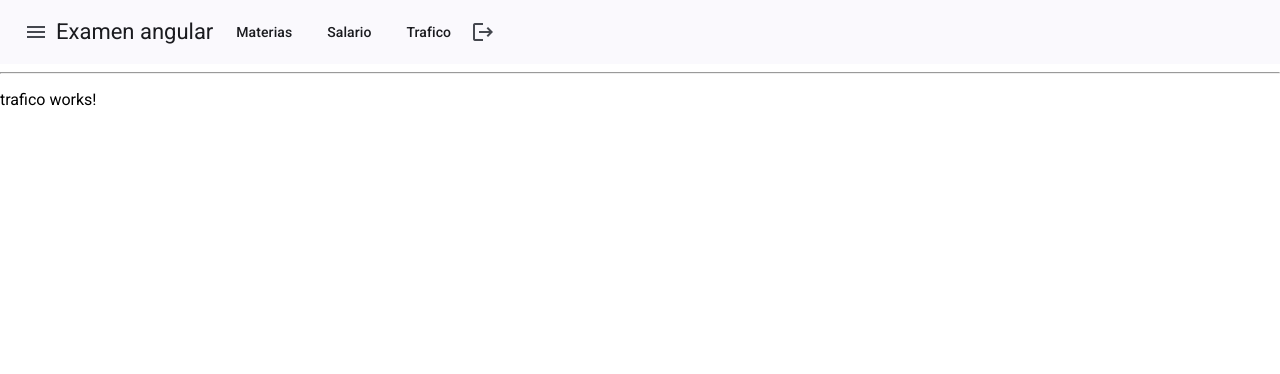
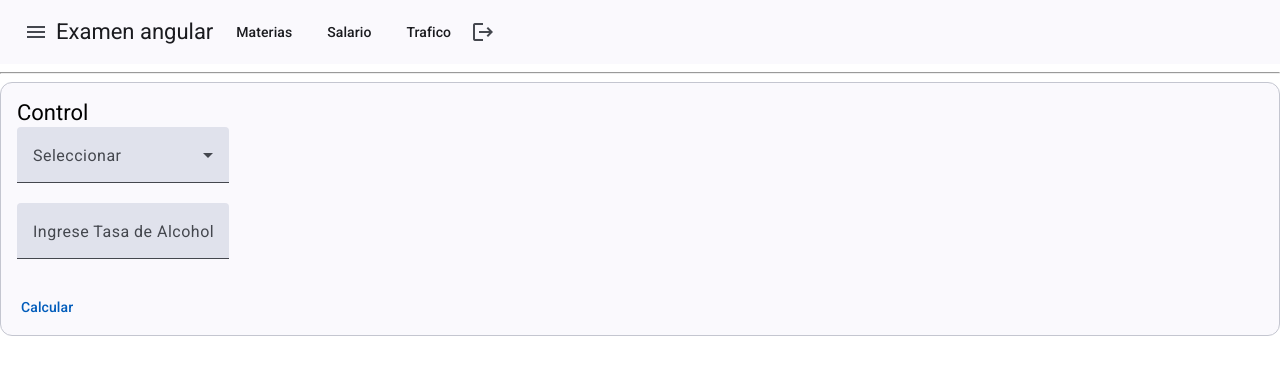
Before and after one commit to germanval/ang, an Angular app: page /principal/trafico in a window 1280 px wide. Shown: the top 374 px of the page. Built offline with nearby package versions, Linux system fonts and the light colour scheme.

Commit message:
pregunta 4 terminada

```diff
--- a/src/app/principal/trafico/trafico.component.html
+++ b/src/app/principal/trafico/trafico.component.html
@@ -1 +1,32 @@
-<p>trafico works!</p>
+<mat-card appearance="outlined">
+    <mat-card-header>
+      <mat-card-title>Control</mat-card-title>
+    </mat-card-header>
+
+    <mat-card-content>
+      <mat-form-field class="example-form-field">
+        <mat-label>Seleccionar</mat-label>
+        <mat-select #vehiculoInput>
+          <mat-option value="coche">Coche (0.5 g/l)</mat-option>
+          <mat-option value="moto">Moto (0.3 g/l)</mat-option>
+          <mat-option value="camion">Camión (0.3 g/l)</mat-option>
+          <mat-option value="autobus">Autobús (0.2 g/l)</mat-option>
+        </mat-select>
+      </mat-form-field>
+    </mat-card-content>
+
+    <mat-card-content>
+      <mat-form-field class="example-form-field">
+        <mat-label>Ingrese Tasa de Alcohol</mat-label>
+        <input matInput type="number" #alcoholInput step="0.01">
+      </mat-form-field>
+    </mat-card-content>
+
+    <mat-card-actions>
+      <button mat-button (click)="calcular(vehiculoInput.value, alcoholInput.value)">Calcular</button>
+    </mat-card-actions>
+
+    <mat-card-content *ngIf="resultado !== null">
+      <h3>{{ resultado }}</h3>
+    </mat-card-content>
+  </mat-card>
--- a/src/app/principal/trafico/trafico.component.ts
+++ b/src/app/principal/trafico/trafico.component.ts
@@ -1,13 +1,39 @@
 import { Component } from '@angular/core';
 import { MaterialModule } from '../../angular-material/material/material.module';
+import { CommonModule } from '@angular/common';
 
 @Component({
   selector: 'app-trafico',
   standalone: true,
-  imports: [MaterialModule],
+  imports: [MaterialModule,CommonModule],
   templateUrl: './trafico.component.html',
   styleUrl: './trafico.component.css'
 })
 export class TraficoComponent {
 
+  resultado: string | null = null;
+
+  private limites: { [key: string]: number } = {
+    coche: 0.5,
+    moto: 0.3,
+    camion: 0.3,
+    autobus: 0.2
+  };
+
+  calcular(vehiculo: string, alcohol: string): void {
+    const rango = parseFloat(alcohol);
+
+    if (!vehiculo || isNaN(rango) || rango < 0) {
+      this.resultado = "Por favor ingresar datos validos.";
+      return;
+    }
+
+    const limite = this.limites[vehiculo];
+
+    if (rango > limite) {
+      this.resultado = "Positivo.";
+    } else {
+      this.resultado = "Negativo .";
+    }
+  }
 }
```
